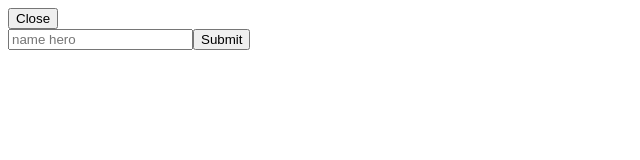
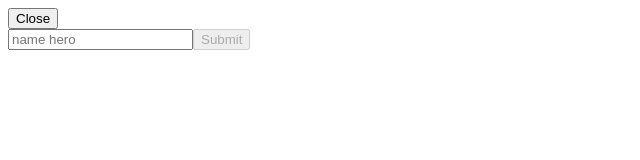
Before and after one commit to CkutlsGit/Dotacheck--vue, a Vue app in the folder dotacheck/: page / in a window 1280 px wide. Both pictures are taken after a click on the button "Open". Shown: the top 160 px of the page, without its empty margins (0-640 px from the left). Built offline with nearby package versions, Linux system fonts and the light colour scheme.

Commit message:
feat: add logic for check, valid name hero or not

```diff
--- a/dotacheck/src/components/Modal.vue
+++ b/dotacheck/src/components/Modal.vue
@@ -1,16 +1,23 @@
 <template>
   <div class="modal">
     <input type="text" placeholder="name hero" v-model.trim="hero">
-    <button type="submit" @click="sendData">Submit</button>
+    <button type="submit" @click="sendData" :disabled="isHeroValid">Submit</button>
   </div>
 </template>
 
 <script>
+import heroList from "@/mocks/HeroList";
+
 export default {
   name: 'Modal-WriteHero',
   data() {
     return {
       hero: ''
+    }
+  },
+  computed: {
+    isHeroValid() {
+      return !heroList.heroNames.map(name => name.toLowerCase()).includes(this.hero.toLowerCase())
     }
   },
   methods: {
```
